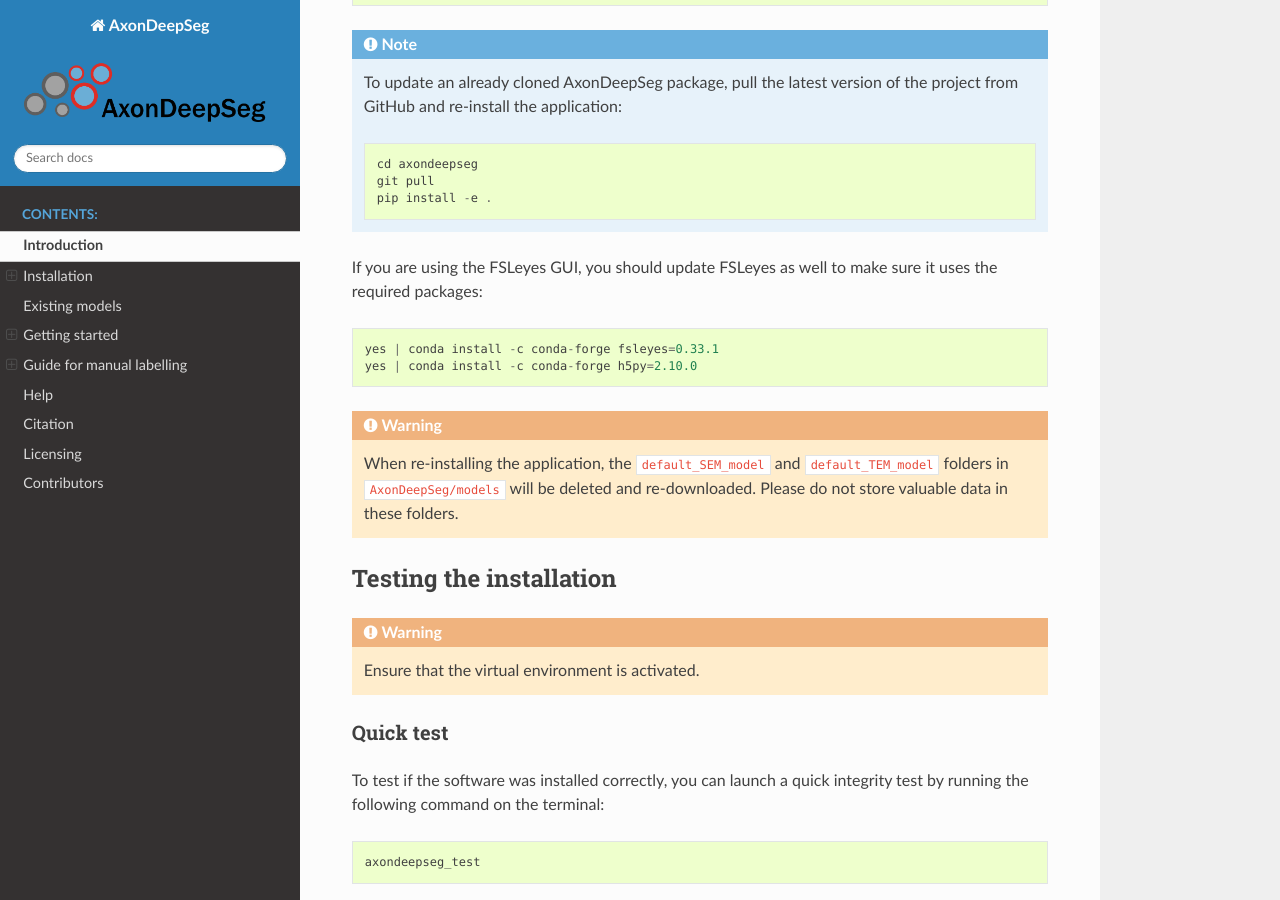
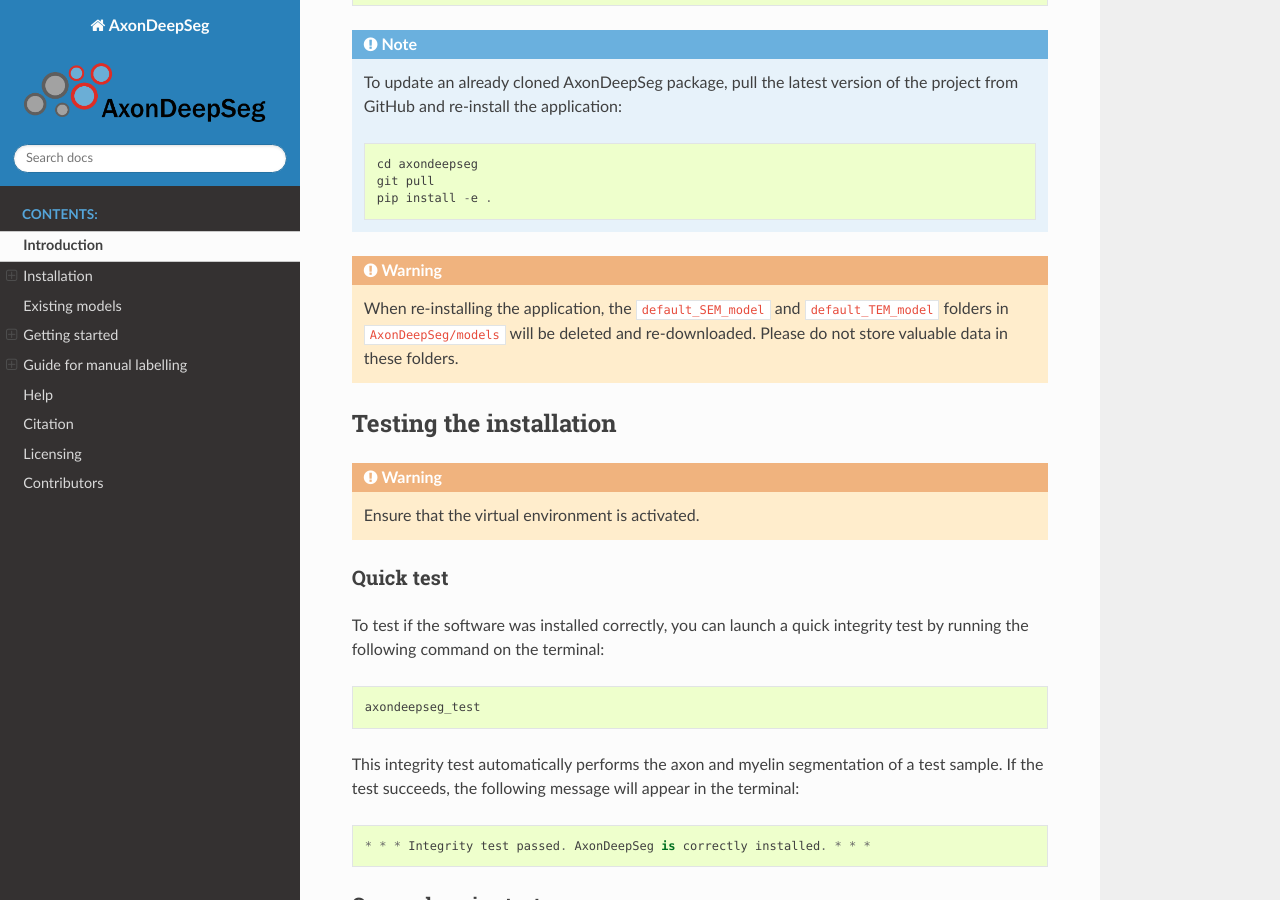
Before and after one commit to axondeepseg/axondeepseg, a Sphinx documentation site: the page built from docs/source/documentation.rst, in a window 1280 px wide and 900 px high, scrolled down 3394 px. Built offline with Sphinx 7.4.7 and the Read the Docs theme 2.0.0, drawn with Linux system fonts in a browser that asks for light colours.

Commit message:
#395 Removed the FSLeyes update instructions that were unrelated to the original issue

```diff
--- a/docs/source/documentation.rst
+++ b/docs/source/documentation.rst
@@ -126,10 +126,6 @@ AxonDeepSeg package with the following commands::
         git pull
         pip install -e .
 
-If you are using the FSLeyes GUI, you should update FSLeyes as well to make sure it uses the required packages: ::
-
-    yes | conda install -c conda-forge fsleyes=0.33.1
-    yes | conda install -c conda-forge h5py=2.10.0
 
 .. WARNING ::
    When re-installing the application, the ``default_SEM_model`` and ``default_TEM_model`` folders in ``AxonDeepSeg/models`` will be deleted and re-downloaded. Please do not store valuable data in these folders.
```
